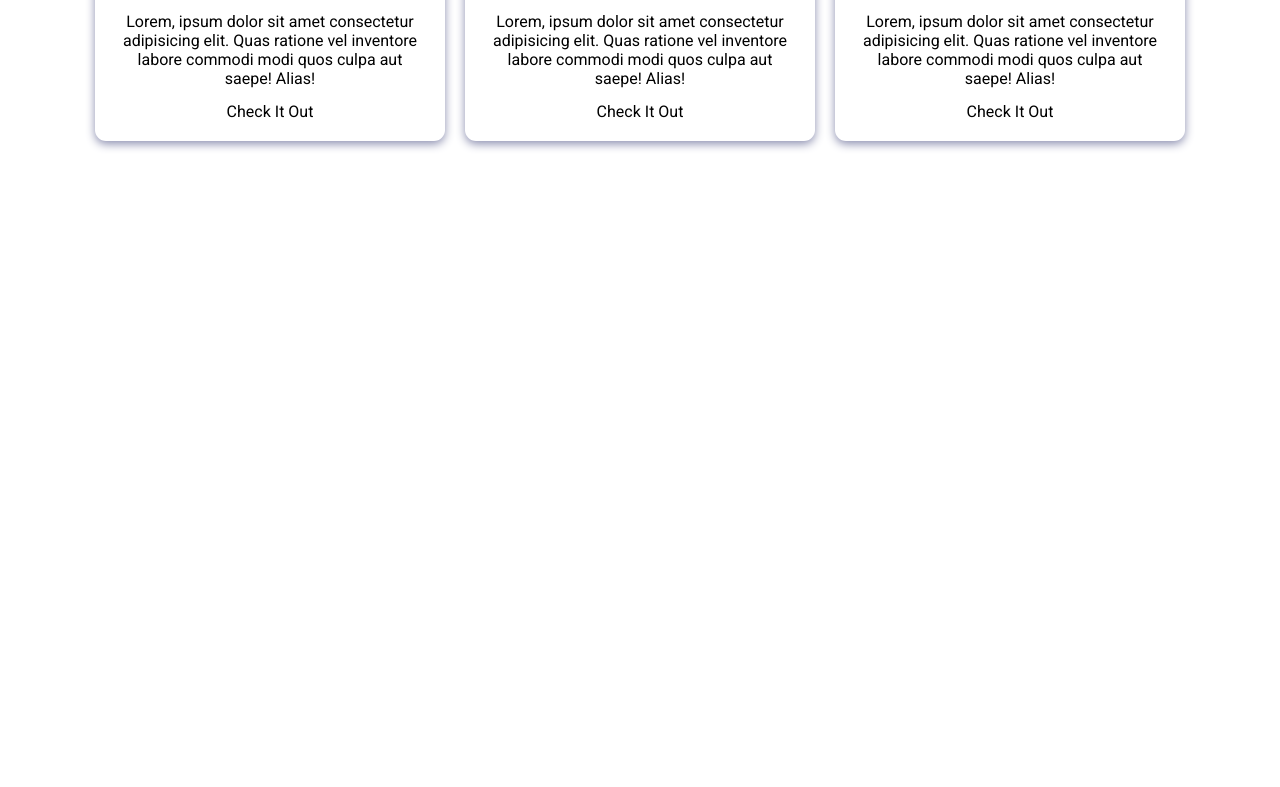
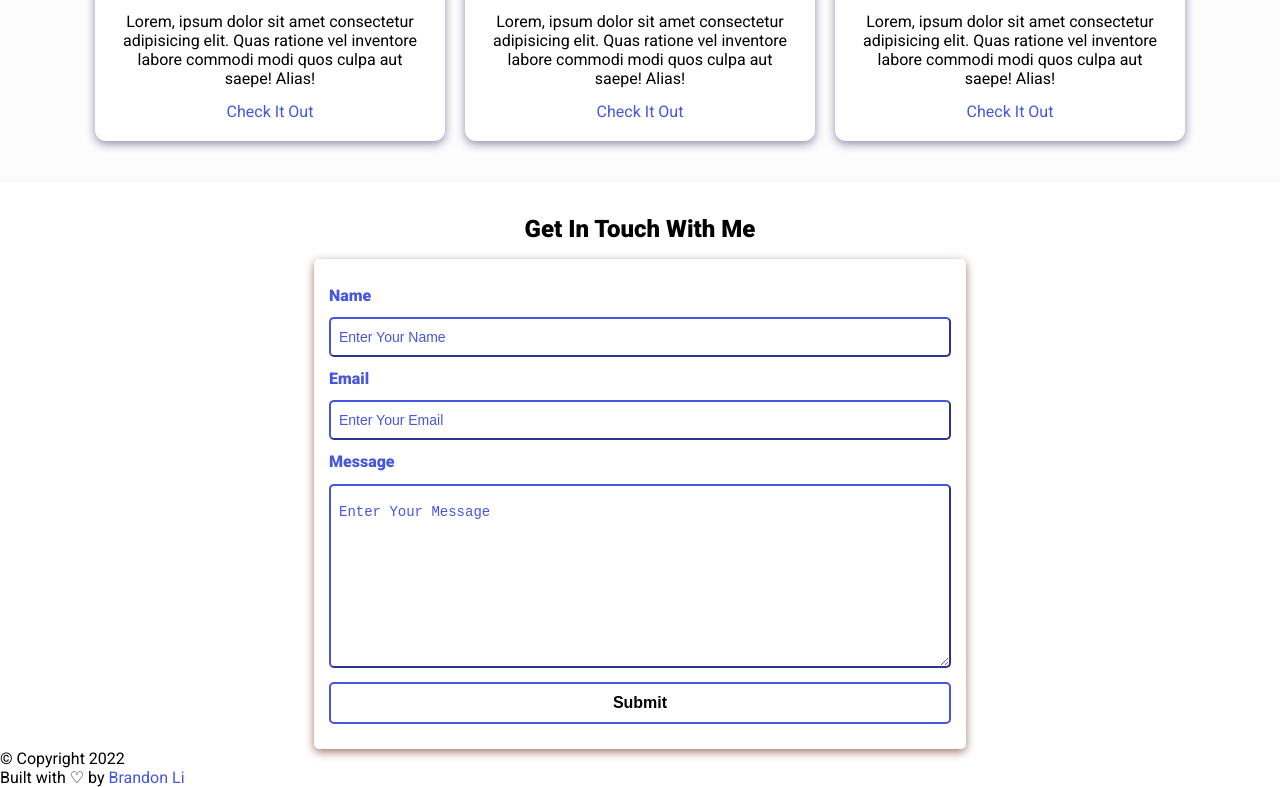
Before and after one commit to li-brandon/li-brandon.github.io, a plain HTML site: page index.html in a window 1280 px wide. Shown: the part 1585-2372 px from the top of the page. Before the commit the page ends 1768 px from the top, so only its background shows below. Drawn offline with nearby package versions, Linux system fonts and the light colour scheme.

Commit message:
Add more sections

```diff
--- a/index.html
+++ b/index.html
@@ -137,10 +137,54 @@
         </section>
 
         <!-- Contact Section -->
+        <section class="contact" id="contact">
+            <h2>Get In Touch With Me</h2>
+            <div class="contact-form-container">
+                <div class="contact-form">
+                    <form action="https://formspree.io/f/xyylngw" method="POST">
+                        <div class="form-control">
+                            <label for="name">Name</label>
+                            <input type="text" id="name" name="sender-name" placeholder="Enter Your Name" class="input-field" required>
+                        </div>
+                        <div class="form-control">
+                            <label for="email">Email</label>
+                            <input type="email" id="email" name="sender-email" placeholder="Enter Your Email" class="input-field" required>
+                        </div>
+                        <div class="form-control">
+                            <label for="message">Message</label>
+                            <textarea  id="message" cols="60" rows="10" placeholder="Enter Your Message" name="message" class="input-field" required></textarea>
+                        </div>
+                        <input type="submit" value="Submit" id="submit-btn" class="submit-btn">
+                    </form>
+                </div>
+            </div>
+        </section>
 
-        <!-- Social Accounts - Fixed to the Right -->
+        <!-- Social Accounts -->
+        <div class="socials">
+            <a href="#" target="_blank">
+                <img src="assets/icons/icons8-twitter-circled.gif" alt="Twitter" loading="lazy" class="socicon">
+            </a>
+            <a href="#" target="_blank">
+                <img src="assets/icons/icons8-instagram.gif" alt="Instagram" loading="lazy" class="socicon">
+            </a>
+            <a href="#" target="_blank">
+                <img src="assets/icons/icons8-linkedin-circled.gif" alt="LinkedIn" loading="lazy" class="socicon">
+            </a>
+            <a href="#" target="_blank">
+                <img src="assets/icons/icons8-github.gif" alt="GitHub" loading="lazy" class="socicon">
+            </a>
+        </div>
+
+        <!-- Footer -->
+        <p class="copy">&copy; Copyright 2022</p>
+        <p class="copy">
+            Built with &#x2661; by
+            <a href="https://twitter.com/librandon0706" target="_blank">Brandon Li</a>
+        </p>
 
         <!-- Scroll to Top -->
+        <i class="scroll-up" id="scroll-up"><img src="assets/icons/icons8-upward-arrow.gif" class="socicon up-arrow" alt="scroll-up"/></i>
 
         <!-- Website Scripts -->
         <script src="main.js"></script>
--- a/main.js
+++ b/main.js
@@ -0,0 +1,10 @@
+// scroll to top functionality
+const scrollUp = document.querySelector("#scroll-up");
+
+scrollUp.addEventListener("click", () => {
+  window.scrollTo({
+    top: 0,
+    left: 0,
+    behavior: "smooth",
+  });
+});
--- a/style.css
+++ b/style.css
@@ -6,7 +6,7 @@
     --normal-font: 400;
     --bold-font: 700;
     --bolder-font: 900;
-    --bg-color: #fcfcfc
+    --bg-color: #fcfcfc;
     --primary-color: #4756df;
     --secondary-color: #ff7235;
     --primary-shadow: #8b8eaf;
@@ -218,3 +218,100 @@ nav ul li {
     padding: 20px;
     margin: 10px;
 }
+
+/* Contact Section Styling */
+.contact {
+    margin-top: 2rem;
+}
+
+.contact h2 {
+    text-align: center;
+    margin-bottom: var(--bottom-margin-2);
+}
+
+.contact-form-container {
+    max-width: 40.75rem;
+    margin: 0 auto;
+    padding: 0.938rem;
+    border-radius: 5px;
+    box-shadow: 0 3px 10px var(--secondary-shadow);
+}
+
+.contact-form-container label {
+    line-height: 2.7em;
+    font-weight: var(--bold-font);
+    color: var(--primary-color);
+}
+
+.contact-form-container textarea {
+    min-height: 6.25rem;
+    font-size: 14px;
+}
+
+.contact-form-container .input-field {
+    width: 100%;
+    padding-top: 10px;
+    padding-bottom: 10px;
+    border-radius: 5px;
+    border: none;
+    border: 2px outset var(--primary-color);
+    font-size: 0.875rem;
+    outline: none;
+}
+
+.input-field::placeholder {
+    padding: 0.5rem;
+    color:  var(--primary-color);
+}
+
+.submit-btn {
+    width: 100%;
+    padding: 10px;
+    margin: 10px 0;
+    background-color: #fff;
+    border:  2px solid var(--primary-color);
+    border-radius: 5px;
+    font-size: 1rem;
+    font-weight: var(--bold-font);
+    transition: var(--transition);
+}
+
+.submit-btn:hover {
+    background-color: var(--primary-color);
+    border: 2px solid var(--primary-color);
+    cursor: pointer;
+}
+
+/* Styling Social Icons */
+.socials {
+    display: flex;
+    flex-direction: column;
+    position: fixed;
+    right: 1%;
+    bottom: 50%;
+}
+
+.socicon {
+    width: 2rem;
+    height: 2rem;
+}
+
+/* Styling Footer */
+footer {
+    background-color: var(--bg-color);
+    padding: 1.25rem;
+    text-align: center;
+    margin: 2rem 0 0;
+}
+
+.scroll-up {
+    position: fixed;
+    right: 0.5%;
+    bottom: 3%;
+    cursor: pointer;
+  }
+
+  .up-arrow {
+    width: 3rem;
+    height: 3rem;
+  }
```
